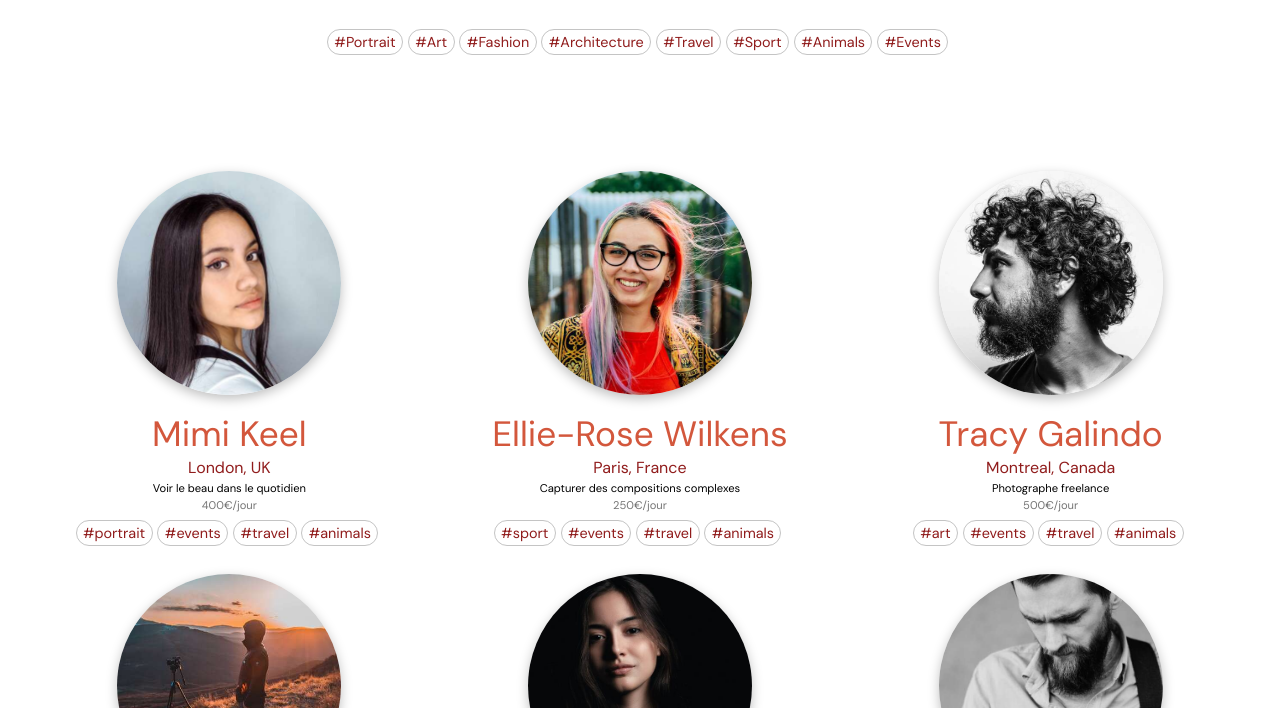
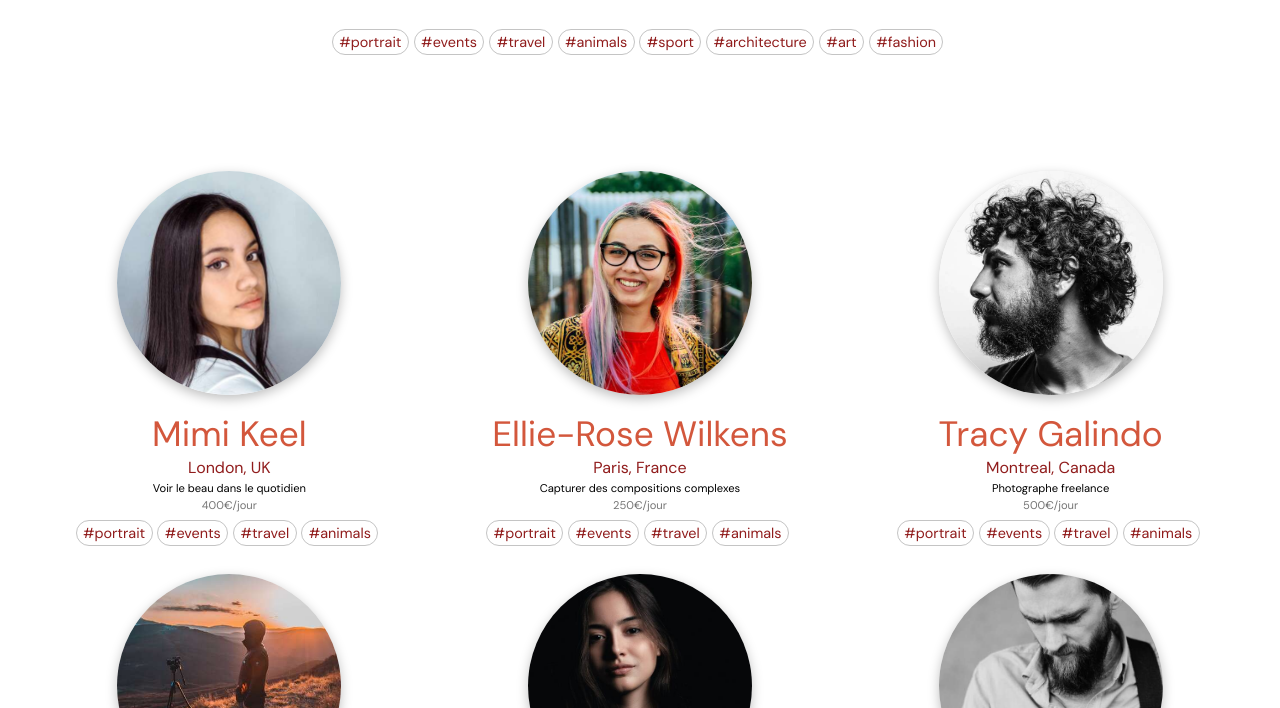
Before and after one commit to Sonnik-pixel/SonnyDagouneau_6_12072021, a website: page index.html in a window 1280 px wide. Shown: the part 92-800 px from the top of the page. Drawn offline with Linux system fonts and the light colour scheme.

Commit message:
test tag

```diff
--- a/index.html
+++ b/index.html
@@ -23,7 +23,7 @@
         <img src="./assets/img/logo/Logo.svg" alt="Fisheye Home page" />
       </a>
       <nav>
-        <ul>
+        <ul id="containerUl">
           <li>
             <a href="#">#Portrait</a>
           </li>
--- a/src/js/views/view.js
+++ b/src/js/views/view.js
@@ -8,6 +8,7 @@ class View {
 
         const globalTags = [];
         const filterTags = [];
+
 
         // debugger
         for (var i = 0; i < listPhotographe.photographers.length; i++) {
@@ -37,6 +38,8 @@ class View {
             // Je peux construire mon HTML dans la const elHTML
             // const elHTML = `<h2 class='namePhotographers'>${listPhotographe.photographers[i].name}</h2>`
             const elHTML = this.afficherDetailPhotographe(photographe)
+
+            // const ulHTML = this.afficherTagPhotographe(filterTags)
             // permet de voir <h1 class ='event'>Mimi Keel</h1> ainsi que tous les autres photographes mais non reconnu en tant que balise.
             //  console.log(elHTML)
 
@@ -63,6 +66,29 @@ class View {
         console.log(filterTags);
 
         this.container.insertAdjacentElement("beforeend",section)
+
+        // 16/08 //
+        const ul = document.getElementById('containerUl');
+        console.log(ul);
+
+        let cryptoHtml = returnHtmlTag(filterTags);
+        ul.innerHTML = cryptoHtml;
+
+        function returnHtmlTag(parametrefilterTags){
+
+        let html = '';
+        for (let index = 0; index < filterTags.length; index++) {
+            const element = filterTags[index];
+            // += permet de créer trois élements si = juste le premier
+            html += `<li>
+                        <a href="#">#${element}</a>
+                    </li>`
+            // affiche 3 fois car longeur du tableaux #sports #portraits #events
+            console.log(element)
+        }
+        // Permet de m'afficher le HTML
+        return html;
+        }
     }
 
     afficherDetailPhotographe(photographe){
@@ -80,7 +106,7 @@ class View {
             <p>${photographe.price}€/jour</p>
             <ul>
                 <li>
-                    <a href="#">#${photographe.tags[0]}</a>
+                    <a href="#">#portrait</a>
                 </li>
                 <li>
                     <a href="#">#events</a>
@@ -94,4 +120,62 @@ class View {
             </ul>
         </article>`
     }
+
+    // afficherTagPhotographe(parametre){
+    //     const ul = document.getElementById('containerUl');
+    //     console.log(ul);
+    //     let html = '';
+
+    //     return `
+    //     <li>
+    //     <a href="#">#portrait</a>
+    //     </li>
+    //     `
+    // }
 }
+
+// const phrase = "Sonny mon prénom sonny j'ai 30 ans pour un Sonny ça fait des ans";
+// const motMin = phrase.toLowerCase().split(" ");
+// // console.log(motMin);
+
+// var compteur ={};
+// console.log(compteur)
+
+// for ( var i = 0; i < motMin.length; i ++) {
+//     var mot = motMin[i];
+//     console.log(mot)
+//     if  (compteur[mot] === undefined) {
+//         compteur[mot] = 1;
+//     } else {
+//         compteur[mot]++
+//     }
+// }
+
+
+
+//  for (let i = 0; i < phrase.length; i++) {
+//      const element = phrase[i];
+//      // affiche ma phrase et le nombre de caractère
+//      console.log(phrase);
+//  }
+
+//  function splitMot(toto, separator) {
+//     const motSplit = toto.split(separator);
+//     console.log(motSplit);
+//     const filterName = [];
+//     filterName.push(motSplit);
+//     console.log(filterName)
+
+//     for (let index = 0; index < filterName.length; index++) {
+//         const element = filterName[index];
+//         console.log(element)
+//     }
+//  }
+// var espace = " ";
+// // var virgule = ",";
+
+// splitMot(phrase, espace);
+// splitString(tempestString);
+// splitString(phrase, virgule);
+
+// console.log(splitString);
```
